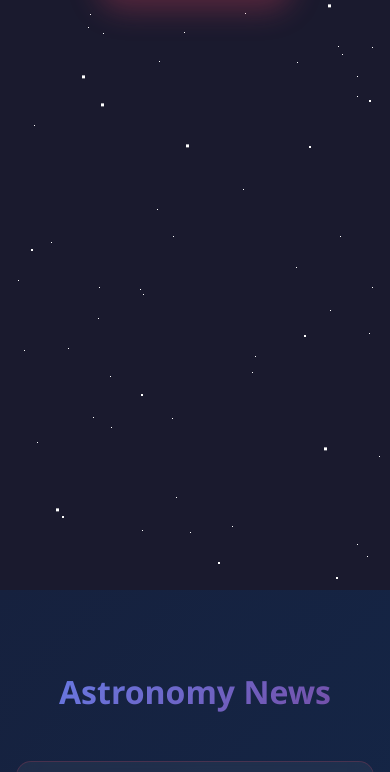
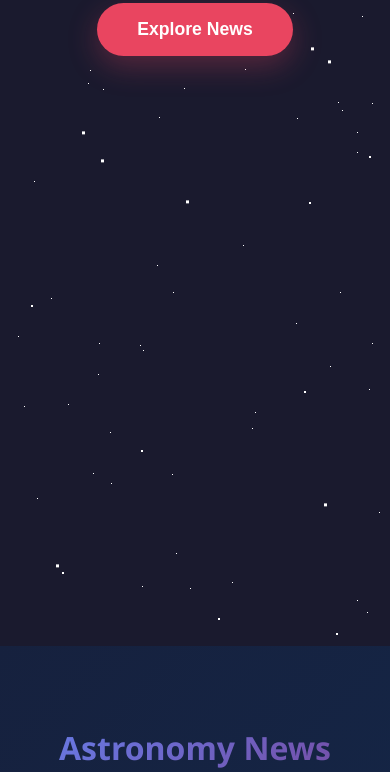
Before and after one commit to Gusjenica/astronomy, a plain HTML site: page index.html in a window 390 px wide. Shown: the part 276-1048 px from the top of the page. Drawn offline with Linux system fonts and the light colour scheme.

Commit message:
Position HOME
Pozicioniranje na mobilnoj verziji

```diff
--- a/index.html
+++ b/index.html
@@ -46,7 +46,7 @@
     </nav>
 
     <!-- Home Section -->
-    <div class="show1">Ovo je SHOW 1 (desktop)
+    <div class="show1">
     <section id="home" class="section home-section show1">
         <div id='stars'></div>
         <div id='stars2'></div>
@@ -87,7 +87,7 @@
     </section></div>
 
     <!-- Home Section Mobile -->
-    <div class="show2">Ovo je SHOW 2 (mobile)
+    <div class="show2">
     <section id="home" class="section home-section show2">
         <div id='stars'></div>
         <div id='stars2'></div>
--- a/styles.css
+++ b/styles.css
@@ -319,6 +319,10 @@ body {
     align-items: center;
     justify-content: center;
     overflow: hidden;
+}
+
+.show2 {
+    margin-top: 20%;
 }
 
 .hero-content {
```
